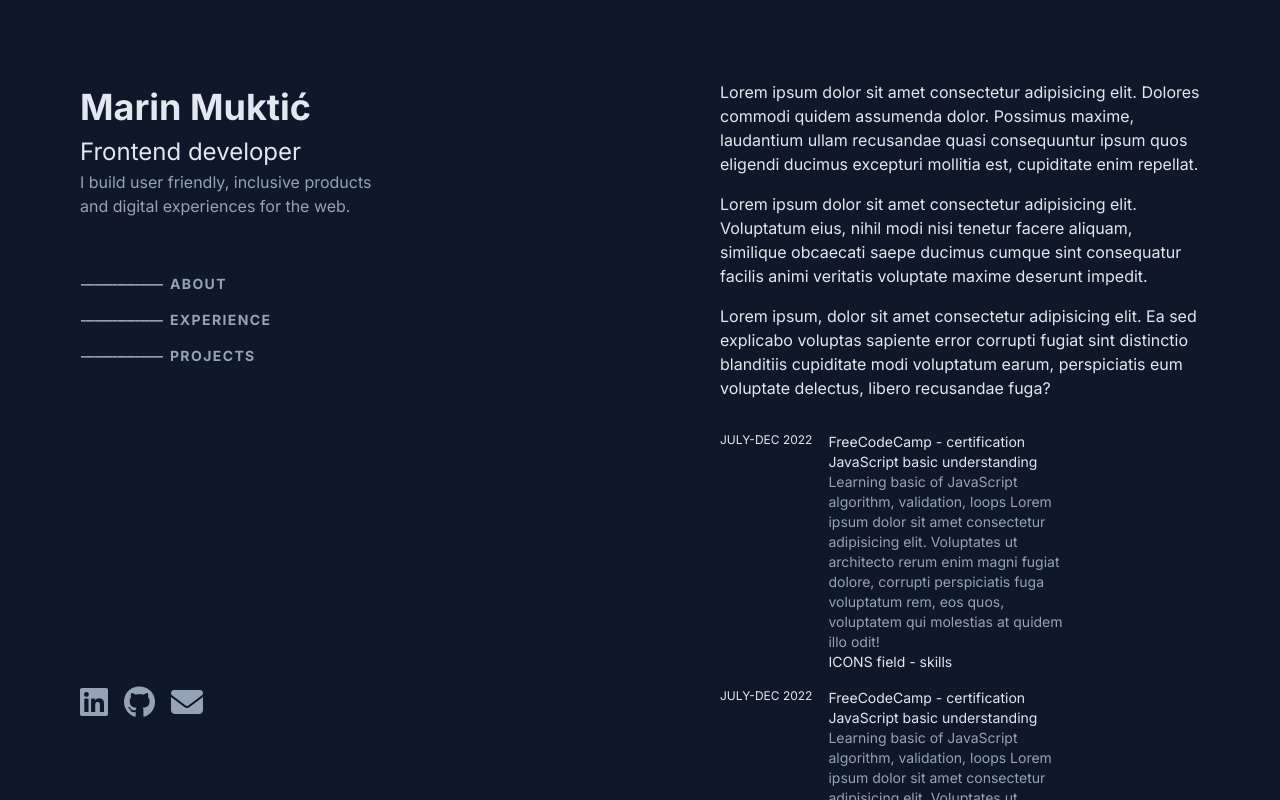
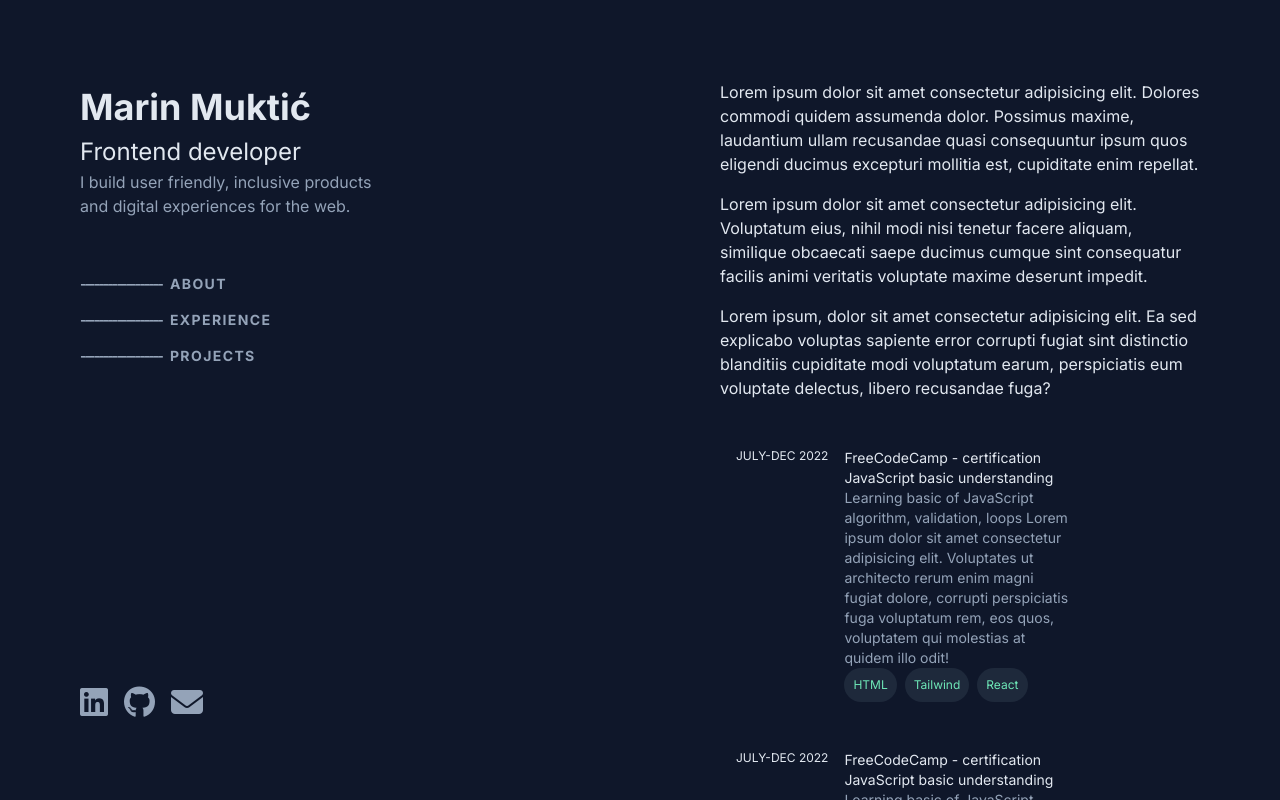
Before and after one commit to Marin303/portfolio_react, a React (Create React App) app: page / in a window 1280 px wide. Built offline with nearby package versions, Linux system fonts and the light colour scheme.

Commit message:
projects, experience, hover effect

```diff
--- a/src/App.css
+++ b/src/App.css
@@ -8,13 +8,10 @@
 
 @layer base {
   body {
-    font-family: Inter, sans-serif;
+    @apply font-inter text-slate-200;
   }
 }
-body
-{
-  @apply text-slate-200
-}
+
 
 .contactIcons i:only-child{
   @apply hover:text-slate-200
@@ -23,3 +20,20 @@ body
 .menu button{
   @apply hover:text-slate-200 tracking-widest
 }
+
+/* 91  209 215*/
+
+.skills p{
+  @apply bg-slate-800 p-2 border border-transparent rounded-full
+}
+.hoverEffect {
+  @apply transition-all duration-300;
+}
+
+.hoverContainer:hover .hoverEffect {
+  @apply opacity-50 transition-all duration-300;
+}
+
+.hoverContainer .hoverEffect:hover {
+  @apply opacity-100 bg-slate-800;
+}
--- a/src/Pages/Experience.jsx
+++ b/src/Pages/Experience.jsx
@@ -1,9 +1,11 @@
 import React from "react";
 
 const Experience = () => {
+
+
   return (
-    <div className="text-sm">
-      <section className="flex gap-4 mt-4">
+    <div className="hoverContainer text-sm">
+      <section className="hoverEffect flex flex-wrap gap-4 mt-4 p-4 rounded">
         <p className="text-xs">JULY-DEC 2022</p>
         <div className="w-1/2">
           <p>FreeCodeCamp - certification</p>
@@ -17,10 +19,14 @@ const Experience = () => {
             fuga voluptatum rem, eos quos, voluptatem qui molestias at quidem
             illo odit!
           </p>
-          <p>ICONS field - skills</p>
+          <div className="text-emerald-300 flex flex-wrap gap-2 text-xs skills">
+            <p>HTML</p>
+            <p>Tailwind</p>
+            <p>React</p>
+          </div>
         </div>
       </section>
-      <section className="flex gap-4 mt-4">
+      <section className="hoverEffect flex flex-wrap gap-4 mt-4 p-4 rounded">
         <p className="text-xs">JULY-DEC 2022</p>
         <div className="w-1/2">
           <p>FreeCodeCamp - certification</p>
@@ -34,10 +40,14 @@ const Experience = () => {
             fuga voluptatum rem, eos quos, voluptatem qui molestias at quidem
             illo odit!
           </p>
-          <p>ICONS field - skills</p>
+          <div className="text-emerald-300 flex flex-wrap gap-2 text-xs skills">
+            <p>HTML</p>
+            <p>Tailwind</p>
+            <p>React</p>
+          </div>
         </div>
       </section>
-      <section className="flex gap-4 mt-4">
+      <section className="hoverEffect flex flex-wrap gap-4 mt-4 p-4 rounded">
         <p className="text-xs">JULY-DEC 2022</p>
         <div className="w-1/2">
           <p>FreeCodeCamp - certification</p>
@@ -51,7 +61,11 @@ const Experience = () => {
             fuga voluptatum rem, eos quos, voluptatem qui molestias at quidem
             illo odit!
           </p>
-          <p>ICONS field - skills</p>
+          <div className="text-emerald-300 flex flex-wrap gap-2 text-xs skills">
+            <p>HTML</p>
+            <p>Tailwind</p>
+            <p>React</p>
+          </div>
         </div>
       </section>
     </div>
--- a/src/Pages/Header.jsx
+++ b/src/Pages/Header.jsx
@@ -22,7 +22,7 @@ const Header = () => {
     );
   };
   return (
-    <div className="p-20 h-screen w-1/2 flex flex-col sticky top-0">
+    <div className="p-20 h-screen w-1/2 flex flex-col lg:sticky top-0">
       <section>
         <h1 className="font-bold">Marin Muktić</h1>
         <h2>Frontend developer</h2>
--- a/src/Pages/Main.jsx
+++ b/src/Pages/Main.jsx
@@ -1,5 +1,6 @@
 import React from "react";
 import Experience from "./Experience";
+import Projects from "./Projects";
 
 const Main = () => {
   return (
@@ -24,6 +25,7 @@ const Main = () => {
           voluptate delectus, libero recusandae fuga?
         </p>
         <Experience />
+        <Projects/>
       </section>
     </div>
   );
--- /dev/null
+++ b/src/Pages/Projects.jsx
@@ -0,0 +1,29 @@
+import React from "react";
+
+const Projects = () => {
+  return (
+    <div className="text-sm">
+      <section className="flex flex-wrap gap-4 mt-4 p-4 rounded">
+        <p className="text-xs">IMAGE of Projects</p>
+        <div className="w-1/2">
+          <p>Country research</p>
+
+          <p className="text-slate-400">
+            Learning basic of JavaScript algorithm, validation, loops Lorem
+            ipsum dolor sit amet consectetur adipisicing elit. Voluptates ut
+            architecto rerum enim magni fugiat dolore, corrupti perspiciatis
+            fuga voluptatum rem, eos quos, voluptatem qui molestias at quidem
+            illo odit!
+          </p>
+          <div className="text-emerald-300 flex gap-4 text-xs skills">
+            <p>HTML</p>
+            <p>Tailwind</p>
+            <p>React</p>
+          </div>
+        </div>
+      </section>
+    </div>
+  );
+};
+
+export default Projects;
--- a/tailwind.config.js
+++ b/tailwind.config.js
@@ -3,7 +3,11 @@ const plugin = require('tailwindcss/plugin')
 module.exports = {
   content: ["./src/**/*.{html,js,jsx}"],
   theme: {
-    extend: {},
+    extend: {
+      fontFamily: {
+        'inter': ['Inter', 'sans-serif'],
+      },
+    },
   },
   plugins: [
     plugin(function ({ addBase, theme }) {
```
